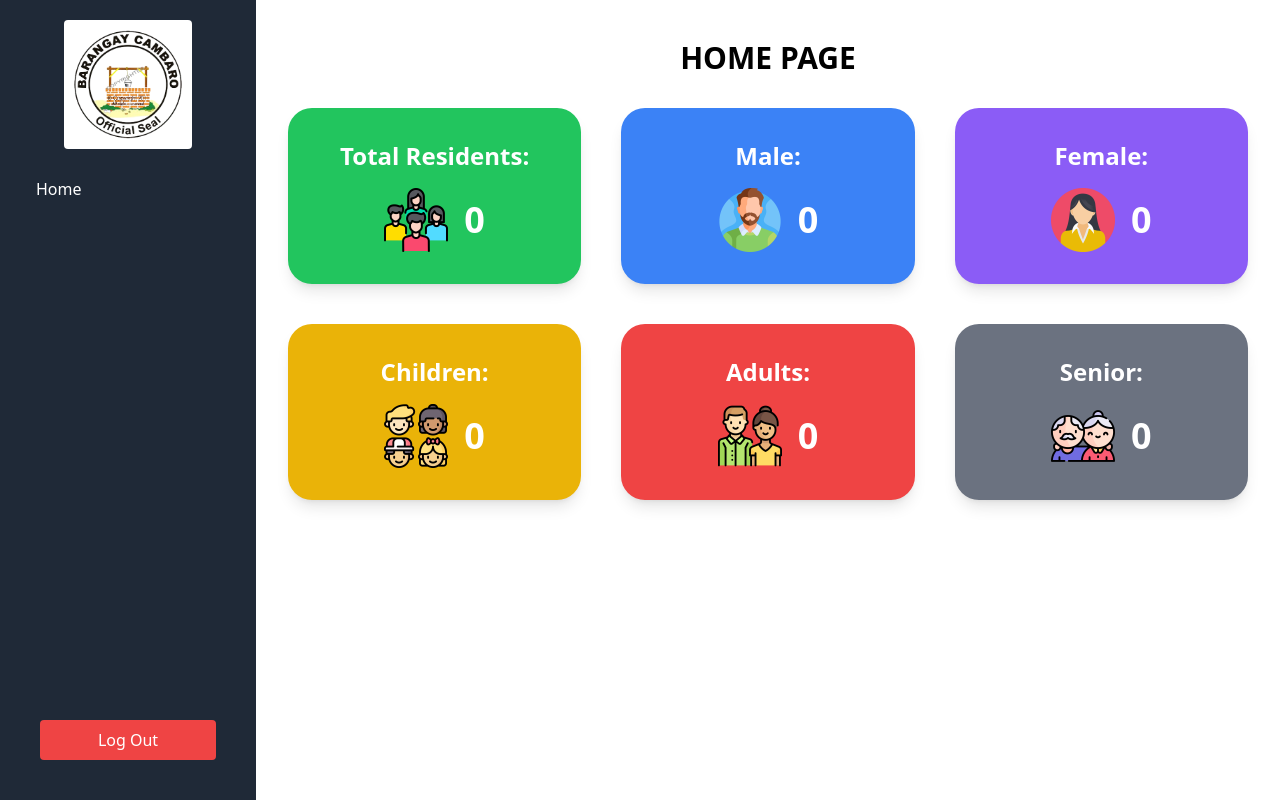
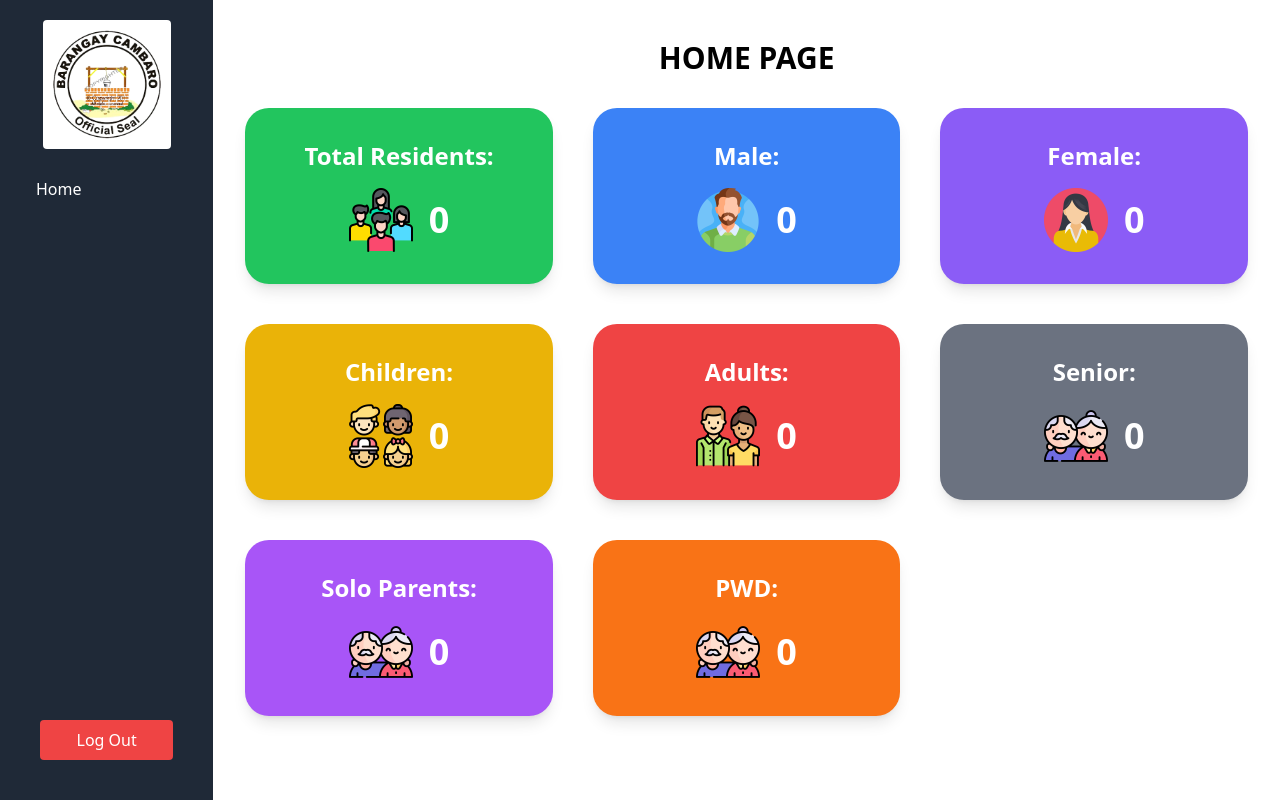
Before and after one commit to Rhainer13/dbms-1, a Django app: page /index/ in a window 1280 px wide. Run offline with Django 5.2, Linux system fonts and the light colour scheme; the visitor is signed in with stand-in values (Sample User, id 1); data that the repository does not hold is empty; some libraries are stand-ins or nearby versions.

Commit message:
Major Change
added new field
added pwd and solo parent count

```diff
--- a/app1/templates/app1/base.html
+++ b/app1/templates/app1/base.html
@@ -11,7 +11,7 @@
         <!-- <script src="{% static 'js/test.js' %}" defer></script> -->
     </head>
 
-    <body class="grid grid-cols-[1fr,4fr] h-screen">
+    <body class="grid grid-cols-[1fr,5fr] h-screen">
         {% if request.user.is_authenticated %}
         <!-- side navigation bar -->
         <nav class="bg-gray-800 text-white p-5 flex flex-col h-full">
--- a/app1/templates/app1/index.html
+++ b/app1/templates/app1/index.html
@@ -97,6 +97,36 @@
         </div>
     </div>
 
+    <div class="bg-purple-500 text-center rounded-3xl p-8 shadow-lg">
+        <h2 class="text-2xl font-bold text-white mb-4">
+            Solo Parents:
+        </h2>
+
+        <div class="flex justify-center items-center space-x-4">
+            <div>
+                <img src="{% static 'images/senior.png' %}" class="w-16 h-16" alt="Total Population">
+            </div>
+            <div class="text-4xl font-semibold text-white">
+                {{ solo_parents }}
+            </div>
+        </div>
+    </div>
+
+    <div class="bg-orange-500 text-center rounded-3xl p-8 shadow-lg">
+        <h2 class="text-2xl font-bold text-white mb-4">
+            PWD:
+        </h2>
+
+        <div class="flex justify-center items-center space-x-4">
+            <div>
+                <img src="{% static 'images/senior.png' %}" class="w-16 h-16" alt="Total Population">
+            </div>
+            <div class="text-4xl font-semibold text-white">
+                {{ pwd }}
+            </div>
+        </div>
+    </div>
+
 
 </div>
 {% endblock content %}
--- a/app1/templates/app1/residents.html
+++ b/app1/templates/app1/residents.html
@@ -34,18 +34,19 @@
 
     <!-- resident list -->
     <div class="pt-5 border p-5 rounded-xl shadow-md">
-        <div class="grid grid-cols-8 mb-5 font-bold border-b border-gray-300 pb-3">
+        <div class="grid grid-cols-9 mb-5 font-bold border-b border-gray-300 pb-3 gap-x-3">
             <div>Last Name</div>
             <div>First Name</div>
             <div>Middle Name</div>
             <div>Birth Date</div>
             <div>Gender</div>
             <div>Purok</div>
+            <div>Status</div>
             <div>Phone Number</div>
             <div class="text-center">Actions</div>
         </div>
 
-        <div class="grid grid-cols-8 resident-grid gap-y-4 gap-x-3 overflow-y-auto h-96">
+        <div class="grid grid-cols-9 resident-grid gap-y-4 gap-x-3 overflow-y-auto h-96">
             {% for resident in residents %}
             <div>{{ resident.last_name|title }}</div>
             <div>{{ resident.first_name|title }}</div>
@@ -53,6 +54,7 @@
             <div>{{ resident.birth_date }}</div>
             <div>{{ resident.gender }}</div>
             <div>{{ resident.purok }}</div>
+            <div>{{ resident.status }}</div>
             <div>{{ resident.phone_number }}</div>
             <div class="grid grid-cols-2">
                 <a href="{% url 'update-barangay-resident' resident.id %}">
--- a/app1/views.py
+++ b/app1/views.py
@@ -27,6 +27,9 @@ def index(request):
     # Filter residents less than 18 years old
     child_residents = Resident.objects.filter(birth_date__gt=eighteen_years_ago).count()
 
+    solo_parents = Resident.objects.filter(status='Solo Parent').count()
+    pwd = Resident.objects.filter(status='PWD').count()
+
     context = {
         'resident_count': resident_count,
         'male_residents': male_residents,
@@ -34,6 +37,8 @@ def index(request):
         'child_residents': child_residents,
         'adult_residents': adult_residents,
         'senior_residents': senior_residents,
+        'solo_parents': solo_parents,
+        'pwd': pwd,
     }
     return render(request, 'app1/index.html', context)
 
@@ -47,7 +52,8 @@ def residents(request):
             Q(last_name__icontains=q) |
             Q(phone_number__icontains=q) |
             Q(purok__icontains=q) |
-            Q(gender=q.title())
+            Q(gender=q.title()) |
+            Q(status__icontains=q)
         )
     else:
         residents = Resident.objects.all()
@@ -82,7 +88,8 @@ def add_resident(request):
                     birth_date=birth_date,
                     gender=form.cleaned_data['gender'],
                     purok=form.cleaned_data['purok'],
-                    phone_number=form.cleaned_data['phone_number']
+                    phone_number=form.cleaned_data['phone_number'],
+                    status=form.cleaned_data['status']
                 )
                 messages.success(request, f'Resident {first_name.capitalize()} {last_name.capitalize()} has been added successfully.')
                 return redirect('barangay-residents')
--- a/core/settings.py
+++ b/core/settings.py
@@ -93,7 +93,7 @@ WSGI_APPLICATION = 'core.wsgi.application'
 DATABASES = {
     "default": {
         "ENGINE": "django.db.backends.postgresql",
-        "NAME": "sample2",
+        "NAME": "dbms-test2",
         "USER": "postgres",
         "PASSWORD": "postgres",
         "HOST": "localhost",
```
Also changed, not shown: app1/models.py (+13 -0 lines), app1/migrations/0021_resident_status_alter_documentrequest_document_name_and_more.py (added), app1/migrations/0022_alter_resident_status.py (added).
